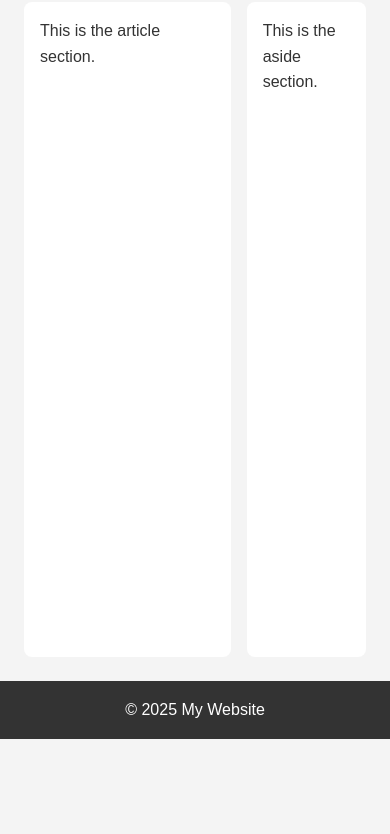
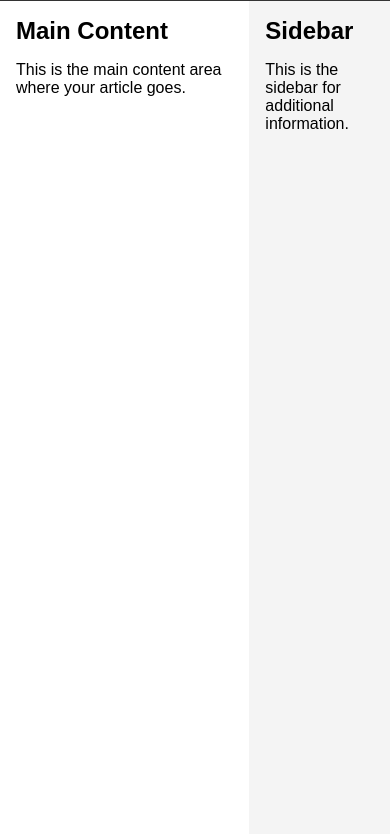
Before and after one commit to zeyneb20/alx_html_css, a plain HTML site: page index.html in a window 390 px wide. Shown: the part 105-939 px from the top of the page. Before the commit the page ends 844 px from the top, so only its background shows below. Drawn offline with Linux system fonts and the light colour scheme.

Commit message:
Task 2: Made site responsive with viewport and smartphone class

```diff
--- a/base.css
+++ b/base.css
@@ -1,45 +1,36 @@
-/* Reset default margins and paddings */
-* {
+body {
   margin: 0;
   padding: 0;
-  box-sizing: border-box;
+  font-family: Arial, sans-serif;
 }
 
-/* Set basic font and layout defaults */
-body {
-  font-family: Arial, sans-serif;
-  line-height: 1.6;
-  background-color: #f4f4f4;
-  color: #333;
-}
-
-/* Header and footer styling */
-header,
-footer {
+header, footer {
   background-color: #333;
   color: white;
-  padding: 1rem;
+  padding: 1em;
   text-align: center;
 }
 
-/* Layout spacing for main content */
 main {
   flex: auto;
   display: flex;
-  padding: 1rem;
+  flex-direction: row;
+  height: 100vh;
 }
 
-/* Article and aside padding */
-article,
-aside {
-  padding: 1rem;
-  background-color: white;
-  margin: 0.5rem;
-  border-radius: 8px;
+article {
+  flex: 2;
+  padding: 1em;
+  overflow-y: auto;
 }
 
-/* Make logo character (if added) larger */
-.logo {
-  font-size: 2rem;
-  font-weight: bold;
+aside {
+  flex: 1;
+  background-color: #f4f4f4;
+  padding: 1em;
+  overflow-y: auto;
 }
+
+footer {
+  margin-top: auto;
+}
--- a/index.html
+++ b/index.html
@@ -3,29 +3,28 @@
   <head>
     <meta charset="UTF-8" />
     <meta name="viewport" content="width=device-width, initial-scale=1.0" />
-    <title>My Page</title>
+    <title>Home Page</title>
     <link href="base.css" rel="stylesheet" />
     <link href="styles.css" rel="stylesheet" />
   </head>
   <body class="works_on_smartphone">
     <header>
-      <!-- Your header content here -->
-      <h1>Welcome</h1>
+      <h1>Welcome to My Website</h1>
     </header>
 
     <main>
       <article>
-        <!-- Your main article content here -->
-        <p>This is the article section.</p>
+        <h2>Main Content</h2>
+        <p>This is the main content area where your article goes.</p>
       </article>
+
       <aside>
-        <!-- Your aside (sidebar) content here -->
-        <p>This is the aside section.</p>
+        <h2>Sidebar</h2>
+        <p>This is the sidebar for additional information.</p>
       </aside>
     </main>
 
     <footer>
-      <!-- Your footer content here -->
       <p>&copy; 2025 My Website</p>
     </footer>
   </body>
--- a/styles.css
+++ b/styles.css
@@ -1,32 +1,30 @@
-/* Make body a flex container in column direction */
 body {
   display: flex;
   flex-direction: column;
-  height: 100vh; /* Full viewport height */
-  margin: 0;
+  min-height: 100vh;
 }
 
-/* Make main a flex container in row direction */
 main {
   display: flex;
-  flex-direction: row;
   flex: auto;
 }
 
-/* Make article take 2/3 of the width */
 article {
   flex: 2;
   overflow-y: auto;
 }
 
-/* Make aside take 1/3 of the width */
 aside {
   flex: 1;
   overflow-y: auto;
 }
 
-/* Optional: Prevent header/footer from growing */
-header,
-footer {
-  flex-shrink: 0;
+/* Additional optional styling */
+header h1, article h2, aside h2 {
+  margin: 0;
 }
+
+.logo {
+  font-size: 2em;
+  font-weight: bold;
+}
```
Also changed, not shown: tweets.html (+0 -1 lines).
